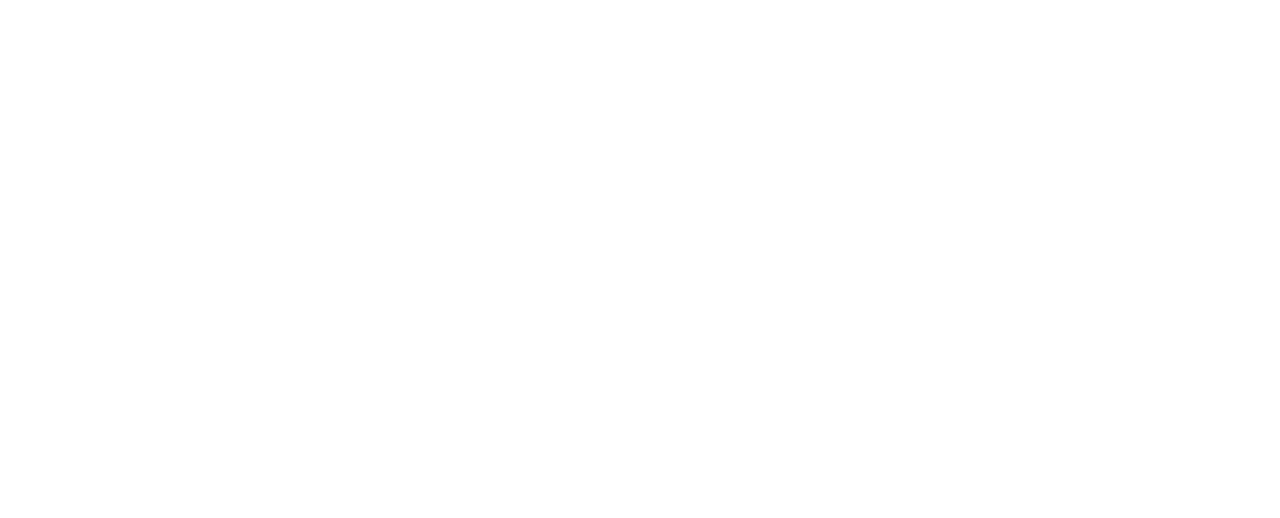
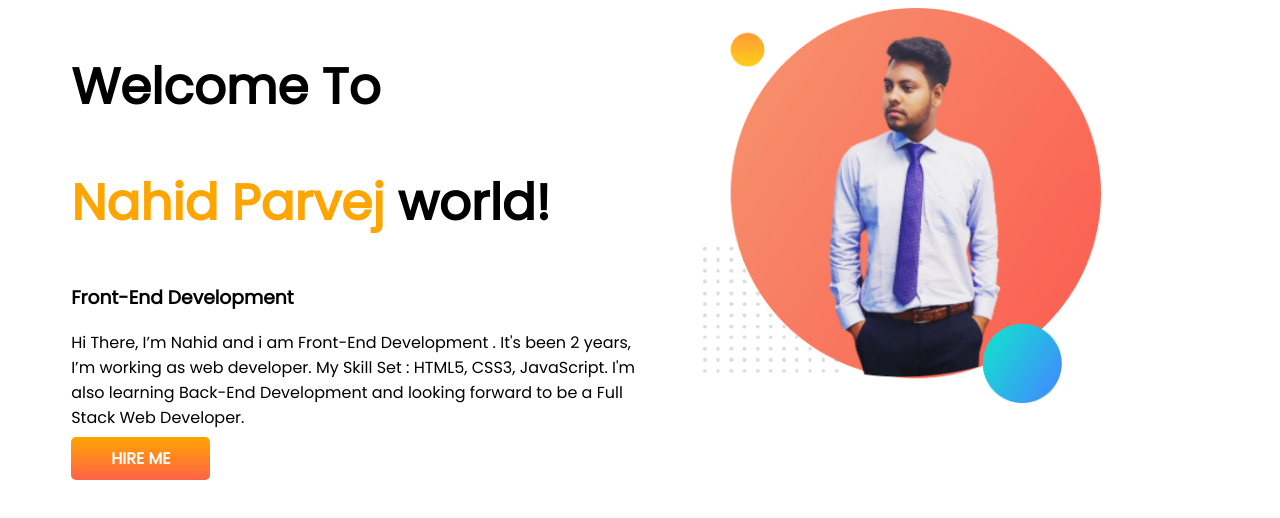
Before and after one commit to Nahid345/developer-portfolio, a plain HTML site: page index.html in a window 1280 px wide. Drawn offline with Linux system fonts and the light colour scheme.

Commit message:
added first section

```diff
--- a/index.html
+++ b/index.html
@@ -6,10 +6,27 @@
     <meta http-equiv="X-UA-Compatible" content="IE=edge">
     <meta name="viewport" content="width=device-width, initial-scale=1.0">
     <title>Nahid Portfolio</title>
+    <link rel="preconnect" href="https://fonts.googleapis.com">
+    <link rel="preconnect" href="https://fonts.gstatic.com" crossorigin>
+    <link href="https://fonts.googleapis.com/css2?family=Poppins&display=swap" rel="stylesheet">
     <link rel="stylesheet" href="style.css">
 </head>
 
 <body>
+    <section>
+        <div class="half-width">
+            <h1>Welcome To</h1>
+            <h1><span class="orange-color">Nahid Parvej</span> world!</h1>
+            <h3> Front-End Development </h3>
+            <p>Hi There, I’m Nahid and i am Front-End Development . It's been 2 years, I’m working as web developer. My Skill Set : HTML5, CSS3, JavaScript. I'm also learning Back-End Development and looking forward to be a Full Stack Web Developer.</p>
+            <a class="link-button" target="_blank" href="https://www.linkedin.com/in/md-nahid-parvej-925a511b8/">HIRE ME</a>
+        </div>
+
+        <div class="half-width">
+            <img src="images/nahid.png" alt="nahid pic">
+        </div>
+
+    </section>
 
 </body>
 
--- a/style.css
+++ b/style.css
@@ -0,0 +1,33 @@
+body {
+    font-family: 'Poppins', sans-serif;
+}
+
+h1 {
+    font-size: 50px;
+}
+
+.orange-color {
+    color: orange;
+}
+
+section {
+    display: flex;
+}
+
+.half-width {
+    width: 50%;
+    padding-left: 5%;
+}
+
+.half-width img {
+    width: 70%;
+}
+
+.link-button {
+    text-decoration: none;
+    background-image: linear-gradient(orange, tomato);
+    color: white;
+    font-weight: 700;
+    padding: 10px 40px;
+    border-radius: 5px;
+}
```
Also changed, not shown: images/dream-bg.png (added), images/exp-bg.png (added), images/jhankar.png (added), images/jhankar2.png (added), images/my-bg.png (added), images/my-bg2.png (added), images/nahid.png (added), images/top-banner.png (added), showOff/formal pic.jpg (added), showOff/nahid1.jpg (added), 7 other files.
